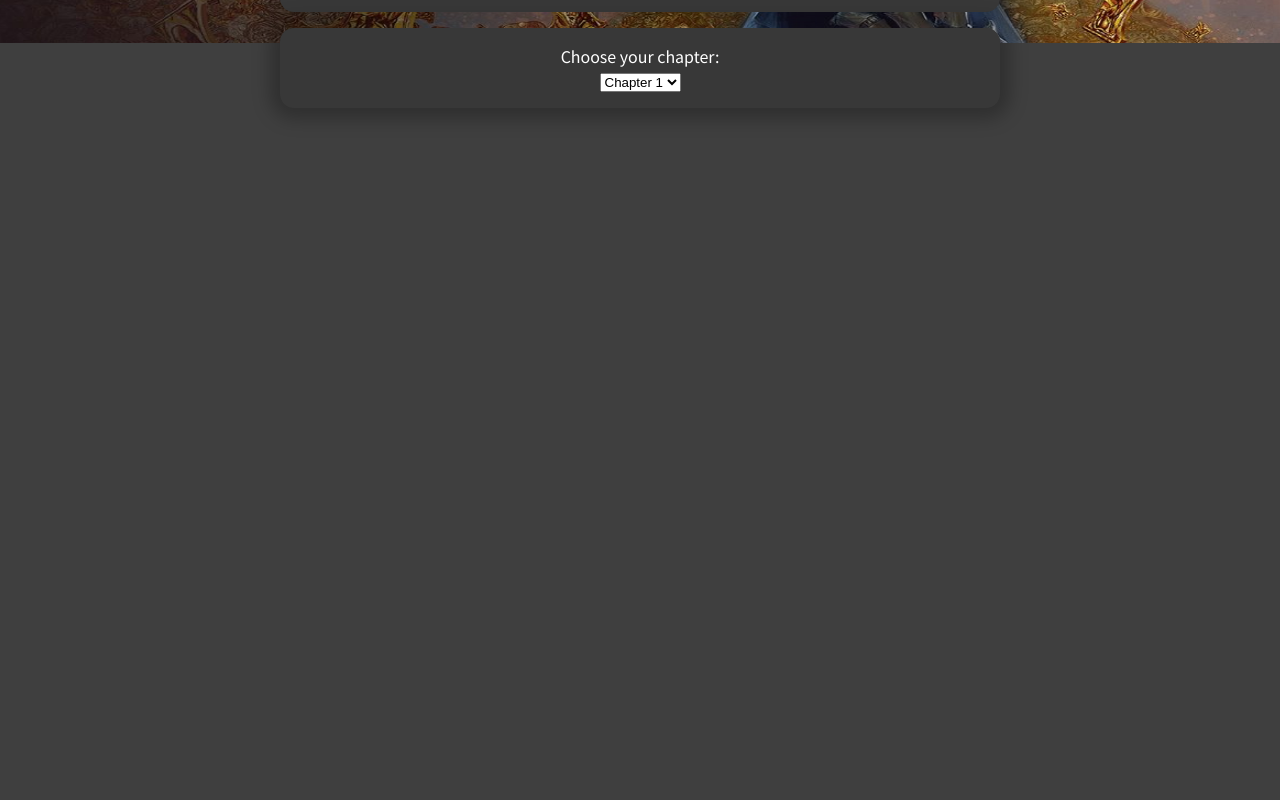
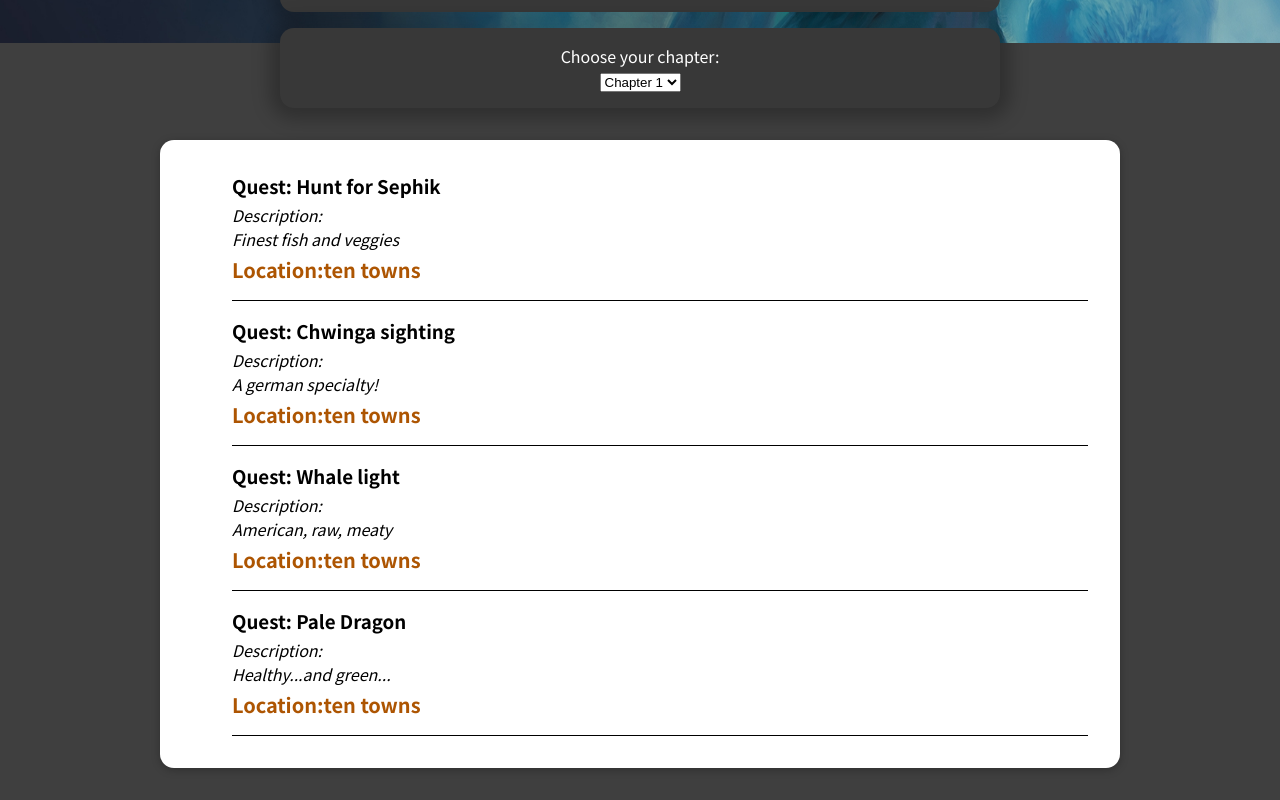
Before and after one commit to fergus-g/dnd-dm-app, a React (Create React App) app: page / in a window 1280 px wide. Shown: the part 357-1157 px from the top of the page. Before the commit the page ends 800 px from the top, so only its background shows below. Built offline with nearby package versions, Linux system fonts and the light colour scheme.

Commit message:
Added quest section

```diff
--- a/src/App.js
+++ b/src/App.js
@@ -1,7 +1,8 @@
-import { Fragment } from 'react';
-import Header from './components/Layout/Header';
-import CampaignSelector from './components/Campaign/CampaignSelector';
-import ChapterSelector from './components/Campaign/ChapterSelector';
+import { Fragment } from "react";
+import Header from "./components/Layout/Header";
+import CampaignSelector from "./components/Campaign/CampaignSelector";
+import ChapterSelector from "./components/Campaign/ChapterSelector";
+import AvailableQuests from "./components/Quests/Quests";
 
 function App() {
   return (
@@ -10,6 +11,7 @@ function App() {
       <main>
         <CampaignSelector />
         <ChapterSelector />
+        <AvailableQuests />
       </main>
     </Fragment>
   );
--- a/src/components/Layout/Header.js
+++ b/src/components/Layout/Header.js
@@ -2,9 +2,9 @@ import { Fragment } from "react";
 
 import CampaignSelector from "../Campaign/CampaignSelector";
 import icewind from "../../assets/icewind-header.jpg";
-import strahd from "../../assets/curseofstrahd-header.jpg"
-import waterdeep from "../../assets/waterdeep-header.jpg"
-import classes from './Header.module.css'
+import strahd from "../../assets/curseofstrahd-header.jpg";
+import waterdeep from "../../assets/waterdeep-header.jpg";
+import classes from "./Header.module.css";
 
 const Header = (props) => {
   return (
@@ -12,9 +12,8 @@ const Header = (props) => {
       <header className={classes.header}>
         <h1>DM-Helper</h1>
       </header>
-      <div className={classes['main-image']}>
-      <img src={waterdeep} alt="campaign header" />
-
+      <div className={classes["main-image"]}>
+        <img src={icewind} alt="campaign header" />
       </div>
     </Fragment>
   );
--- /dev/null
+++ b/src/components/Quests/QuestItem/QuestItem.js
@@ -0,0 +1,19 @@
+import classes from "./QuestItem.module.css";
+
+const QuestItem = (props) => {
+  return (
+    <li className={classes.questItem}>
+      <div>
+        <h3>Quest: {props.name}</h3>
+        <div className={classes.description}>
+          Description:<br></br>
+          {props.description}
+        </div>
+        <div className={classes.location}>Location:{props.location}</div>
+      </div>
+      <div></div>
+    </li>
+  );
+};
+
+export default QuestItem;
--- /dev/null
+++ b/src/components/Quests/QuestItem/QuestItem.module.css
@@ -0,0 +1,22 @@
+.questItem {
+  display: flex;
+  justify-content: space-between;
+  margin: 1rem;
+  padding-bottom: 1rem;
+  border-bottom: 1px solid rgb(0, 0, 0);
+}
+
+.questItem h3 {
+  margin: 0 0 0.25rem 0;
+}
+
+.description {
+  font-style: italic;
+}
+
+.location {
+  margin-top: 0.25rem;
+  font-weight: bold;
+  color: #ad5502;
+  font-size: 1.25rem;
+}
--- /dev/null
+++ b/src/components/Quests/Quests.js
@@ -0,0 +1,51 @@
+import Card from "../UI/Card";
+import classes from "./Quests.module.css";
+import QuestItem from "./QuestItem/QuestItem";
+import { propTypes } from "react-bootstrap/esm/Image";
+
+const DUMMY_QUESTS = [
+  {
+    id: "m1",
+    name: "Hunt for Sephik",
+    description: "Finest fish and veggies",
+    location: "ten towns",
+  },
+  {
+    id: "m2",
+    name: "Chwinga sighting",
+    description: "A german specialty!",
+    location: "ten towns",
+  },
+  {
+    id: "m3",
+    name: "Whale light",
+    description: "American, raw, meaty",
+    location: "ten towns",
+  },
+  {
+    id: "m4",
+    name: "Pale Dragon",
+    description: "Healthy...and green...",
+    location: "ten towns",
+  },
+];
+
+const AvailableQuests = () => {
+  const questList = DUMMY_QUESTS.map((quest) => (
+    <QuestItem
+      key={quest.id}
+      name={quest.name}
+      description={quest.description}
+      location={quest.location}
+    />
+  ));
+  return (
+    <section className={classes.quests}>
+      <Card>
+        <ul>{questList}</ul>
+      </Card>
+    </section>
+  );
+};
+
+export default AvailableQuests;
--- /dev/null
+++ b/src/components/Quests/Quests.module.css
@@ -0,0 +1,24 @@
+.quests {
+  max-width: 60rem;
+  width: 90%;
+  margin: 2rem auto;
+  animation: meals-appear 1s ease-out forwards;
+}
+
+.quests ul {
+  list-style: none;
+  margin: 10;
+  padding: 10;
+}
+
+@keyframes meals-appear {
+  from {
+    opacity: 0;
+    transform: translateY(3rem);
+  }
+
+  to {
+    opacity: 1;
+    transform: translateY(0);
+  }
+}
--- /dev/null
+++ b/src/components/UI/Card.js
@@ -0,0 +1,7 @@
+import classes from "./Card.module.css";
+
+const Card = (props) => {
+  return <div className={classes.card}>{props.children}</div>;
+};
+
+export default Card;
--- /dev/null
+++ b/src/components/UI/Card.module.css
@@ -0,0 +1,6 @@
+.card {
+  padding: 1rem;
+  box-shadow: 0 2px 8px rgba(0, 0, 0, 0.25);
+  border-radius: 14px;
+  background-color: white;
+}
--- a/src/components/UI/Dropdown.js
+++ b/src/components/UI/Dropdown.js
@@ -1,23 +1,23 @@
-import { useState } from 'react';
-import classes from './Dropdown.module.css'
+import { useState } from "react";
+import classes from "./Dropdown.module.css";
 
 const Dropdown = (props) => {
+  const [campaign, setCampaign] = useState();
 
-    const [campaign, setCampaign] = useState();
-
-    const dropdownHandler = (e) => {
-        console.log(e);
-        setCampaign(e);
-    }
-    return <div className={classes.dropdown}>
+  const dropdownHandler = (e) => {
+    console.log(e);
+    setCampaign(e);
+  };
+  return (
+    <div className={classes.dropdown}>
       <select onSelect={dropdownHandler} className={classes.dropbtn}>
         <option value="campaign"></option>
         <option value="icewind">Icewind Dale: Rime of the Frost Maiden</option>
         <option value="strahd">Curse of Strahd</option>
         <option value="waterdeep">Waterdeep: Dragon Heist</option>
       </select>
-   </div>
+    </div>
+  );
 };
 
-
 export default Dropdown;
```
Also changed, not shown: 2 other files (tests, documents, lock files or other folders). Lines whose indentation alone changed are shown as unchanged.
